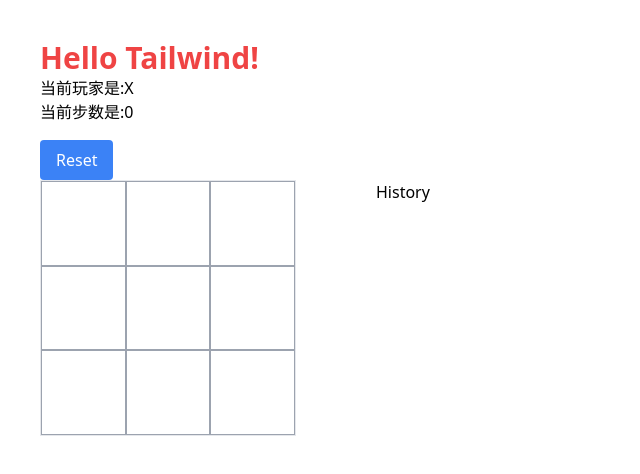
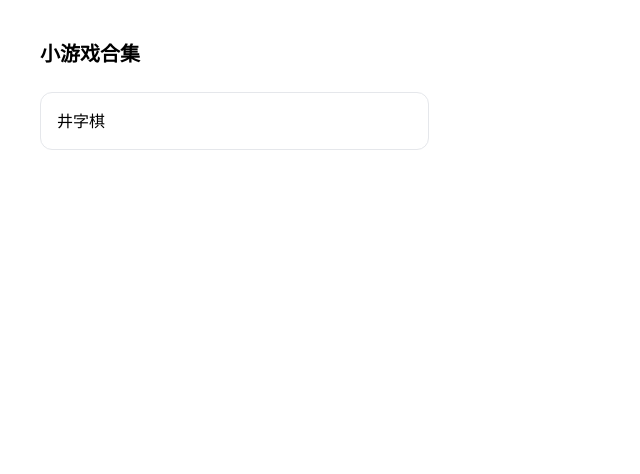
Before and after one commit to JeffReborn/react-practice-projects, a React (Vite) app: page / in a window 1280 px wide. Shown: the top 474 px of the page, without its empty margins (0-640 px from the left). Built offline with nearby package versions, Linux system fonts and the light colour scheme.

Commit message:
Add routes for Home and TicTacToe pages

```diff
--- a/package.json
+++ b/package.json
@@ -12,11 +12,13 @@
   },
   "dependencies": {
     "react": "^19.1.0",
-    "react-dom": "^19.1.0"
+    "react-dom": "^19.1.0",
+    "react-router-dom": "^7.9.2"
   },
   "devDependencies": {
     "@eslint/js": "^9.25.0",
     "@tailwindcss/postcss": "^4.1.5",
+    "@types/node": "^24.5.2",
     "@types/react": "^19.1.2",
     "@types/react-dom": "^19.1.2",
     "@typescript-eslint/eslint-plugin": "^8.32.0",
--- a/src/App.tsx
+++ b/src/App.tsx
@@ -2,16 +2,18 @@
 // import TodoList from './components/todolist/todolist';
 // import MiniSurveyForm from './components/miniSurveyForm';
 // import MyTodoList from './components/mytodolist/todoList';
-import TicTacToe from './components/tictactoe';
+// import TicTacToe from './components/tictactoe';
+import AppRouter from './routes/Router.js';
 
 export default function App() {
   return (
-    <div className="p-10">
-      <h1 className="text-3xl font-bold text-red-500">Hello Tailwind!</h1>
-      {/* <TodoList /> */}
-      {/* <MiniSurveyForm /> */}
-      {/* <MyTodoList /> */}
-      <TicTacToe />
-    </div>
+    // <div className="p-10">
+    //   <h1 className="text-3xl font-bold text-red-500">Hello Tailwind!</h1>
+    //   {/* <TodoList /> */}
+    //   {/* <MiniSurveyForm /> */}
+    //   {/* <MyTodoList /> */}
+    //   <TicTacToe />
+    // </div>
+    <AppRouter />
   );
 }
--- a/src/main.tsx
+++ b/src/main.tsx
@@ -2,9 +2,13 @@
 import { createRoot } from 'react-dom/client';
 import './index.css';
 import App from './App.tsx';
+import ReactDom from 'react-dom';
+import { BrowserRouter } from 'react-router-dom';
 
 createRoot(document.getElementById('root')!).render(
   <StrictMode>
-    <App />
+    <BrowserRouter>
+      <App />
+    </BrowserRouter>
   </StrictMode>
 );
--- /dev/null
+++ b/src/pages/Home/index.tsx
@@ -0,0 +1,19 @@
+import { Link } from 'react-router-dom';
+import { gameEntries } from '../../routes/config';
+
+export default function Home() {
+  console.log('gameEntries', gameEntries);
+
+  return (
+    <div className="p-10 space-y-6">
+      <h2 className="text-xl font-semibold">小游戏合集</h2>
+      <div className="grid grid-cols-1 sm:grid-cols-2 md:grid-cols-3 gap-4">
+        {gameEntries.map((g) => (
+          <Link key={g.path} to={g.path} className="rounded-xl border p-4 hover:shadow transition">
+            {g.title}
+          </Link>
+        ))}
+      </div>
+    </div>
+  );
+}
--- /dev/null
+++ b/src/pages/TicTacToe/index.tsx
@@ -0,0 +1,13 @@
+import TicTacToe from '../../components/tictactoe';
+import { Link } from 'react-router-dom';
+
+export default function TicTacToePage() {
+  return (
+    <div className="p-10 space-y-4">
+      <Link to="/" className="underline">
+        ← 返回首页
+      </Link>
+      <TicTacToe />
+    </div>
+  );
+}
--- /dev/null
+++ b/src/routes/Router.tsx
@@ -0,0 +1,8 @@
+import { Suspense } from 'react';
+import { useRoutes, type RouteObject } from 'react-router-dom';
+import { routes } from './config.tsx';
+
+export default function AppRouter() {
+  const element = useRoutes(routes as unknown as RouteObject[]);
+  return <Suspense fallback={<div>Loading...</div>}>{element}</Suspense>;
+}
--- /dev/null
+++ b/src/routes/config.tsx
@@ -0,0 +1,50 @@
+// 路由表
+import { lazy } from 'react';
+// import type { RouteObject } from 'react-router-dom';
+
+export type Meta = { title?: string; icon?: string; hidden?: boolean };
+export type AppRouteObject = {
+  path?: string;
+  index?: true;
+  element?: React.ReactNode;
+  children?: AppRouteObject[];
+  meta?: Meta;
+};
+
+const Home = lazy(() => import('@/pages/Home'));
+const TicTacToe = lazy(() => import('@/pages/TicTacToe'));
+
+export const routes: AppRouteObject[] = [
+  {
+    path: '/',
+    element: <Home />,
+    meta: { title: '首页' },
+  },
+  {
+    path: '/games',
+    children: [
+      {
+        path: 'tictactoe',
+        element: <TicTacToe />,
+        meta: { title: '井字棋' },
+      },
+    ],
+  },
+  { path: '*', element: <div className="p-10">404 Not Found</div> },
+];
+
+// 给首页生成“游戏列表”用：把 /games 下的展示项导出成一份扁平数组
+export const gameEntries = (routes.find((r) => r.path === '/games')?.children ?? [])
+  .filter((r) => !(r as AppRouteObject).meta?.hidden)
+  .map((r) => {
+    const rr = r as AppRouteObject;
+    const { index, path, meta } = rr;
+    const base = '/games';
+    // rr.index 说明是 index 路由；否则把子 path 去掉可能的前导斜杠再拼上
+    const full = index ? base : `${base}/${String(path ?? '').replace(/^\/+/, '')}`;
+
+    return {
+      path: full,
+      title: meta?.title || '未命名',
+    };
+  });
--- a/tsconfig.app.json
+++ b/tsconfig.app.json
@@ -21,7 +21,11 @@
     "noUnusedParameters": true,
     "erasableSyntaxOnly": true,
     "noFallthroughCasesInSwitch": true,
-    "noUncheckedSideEffectImports": true
+    "noUncheckedSideEffectImports": true,
+
+    "baseUrl": ".",
+    "paths": { "@/*": ["src/*"] },
+    "types": ["vite/client", "node"]
   },
   "include": ["src"]
 }
--- a/vite.config.ts
+++ b/vite.config.ts
@@ -1,6 +1,12 @@
 import { defineConfig } from 'vite';
 import react from '@vitejs/plugin-react';
+import path from 'path';
 
 export default defineConfig({
   plugins: [react()],
+  resolve: {
+    alias: {
+      '@': path.resolve(__dirname, 'src'),
+    },
+  },
 });
```
Also changed, not shown: 1 other file (tests, documents, lock files or other folders).
